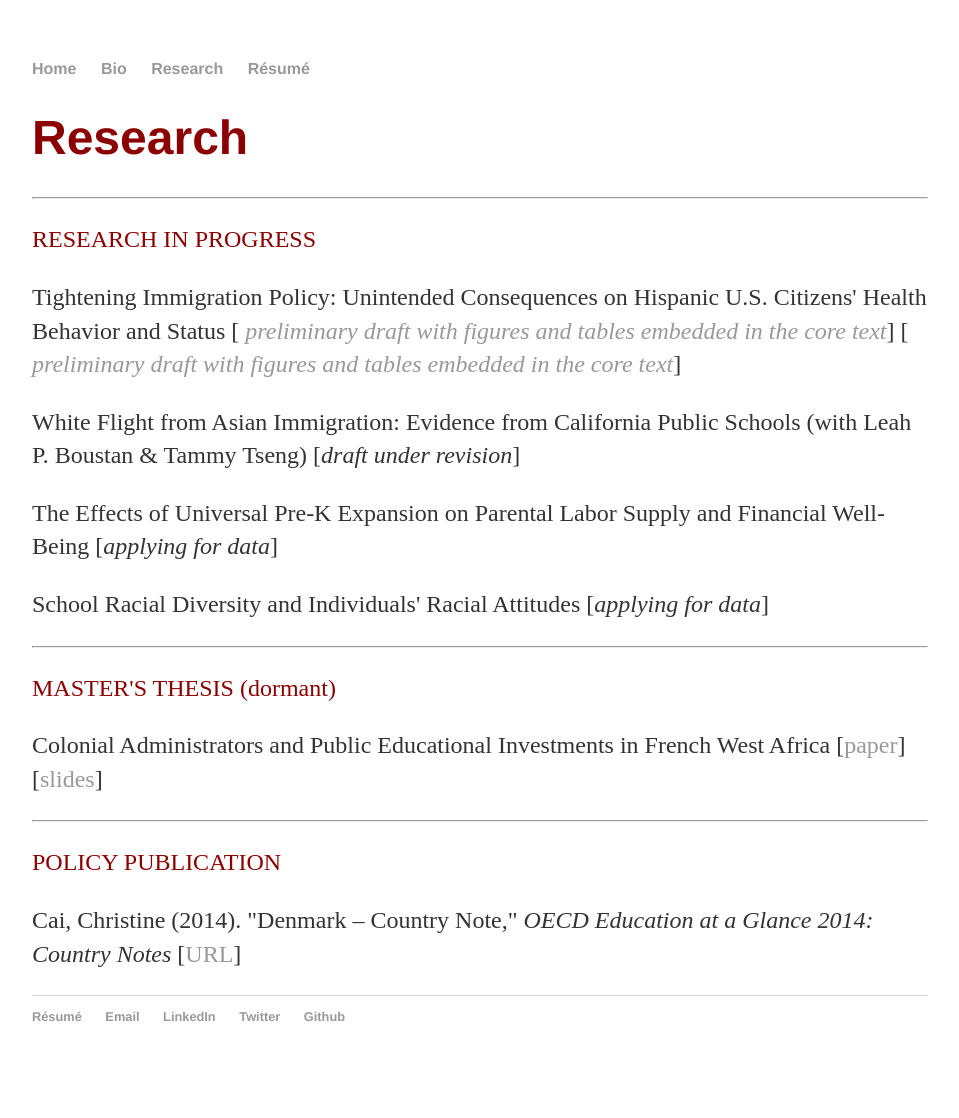
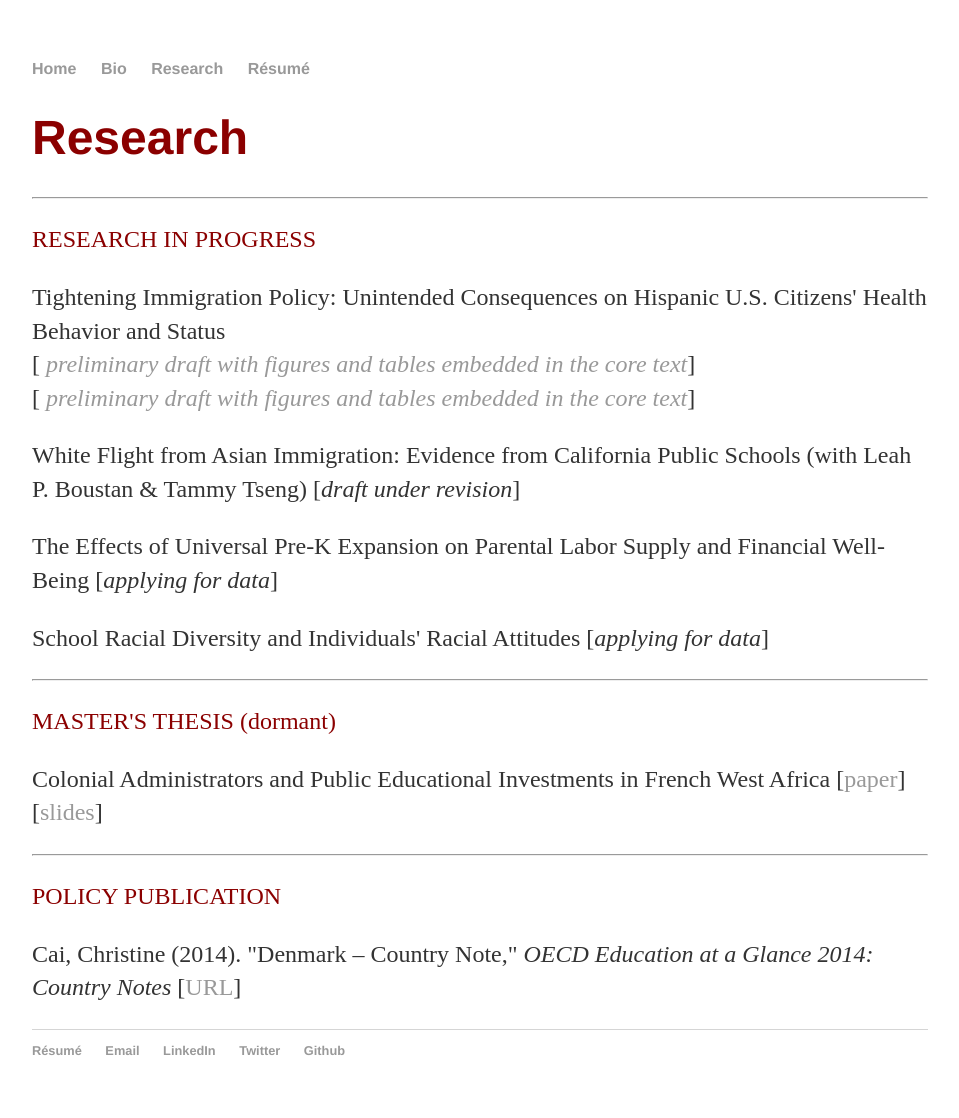
Before and after one commit to christinecai/christinecai.github.io, a Jekyll site: the page built from research/Research.html, in a window 1280 px wide. Shown: the whole page, without its empty margins (160-1119 px from the left). Built offline with Jekyll 4.4.1, drawn with Linux system fonts in a browser that asks for light colours; before the commit the page ends 1084 px from its top, so only the background shows below that.

```diff
--- a/research/Research.html
+++ b/research/Research.html
@@ -13,8 +13,8 @@ title: Research
 
 		<p><font color="darkred">RESEARCH IN PROGRESS</font></p>
 		<p>Tightening Immigration Policy: Unintended Consequences on Hispanic U.S. Citizens' Health Behavior and Status
-			[<em><a href="https://www.dropbox.com/s/89s314ggf1y8snw/immigration_health_draft_embedded.pdf?dl=0"> preliminary draft with figures and tables embedded in the core text</a></em>]
-			[<em><a href="https://www.dropbox.com/s/8t9qw6eyf1cmm80/immigration_health_draft_end.pdf?dl=0"> preliminary draft with figures and tables embedded in the core text</a></em>]
+			<br>[<em><a href="https://www.dropbox.com/s/89s314ggf1y8snw/immigration_health_draft_embedded.pdf?dl=0"> preliminary draft with figures and tables embedded in the core text</a></em>]
+			<br>[<em><a href="https://www.dropbox.com/s/8t9qw6eyf1cmm80/immigration_health_draft_end.pdf?dl=0"> preliminary draft with figures and tables embedded in the core text</a></em>]
 		<p>White Flight from Asian Immigration: Evidence from California Public Schools (with Leah P. Boustan & Tammy Tseng)
 			[<em>draft under revision</em>]</p>
 		<p>The Effects of Universal Pre-K Expansion on Parental Labor Supply and Financial Well-Being
```
